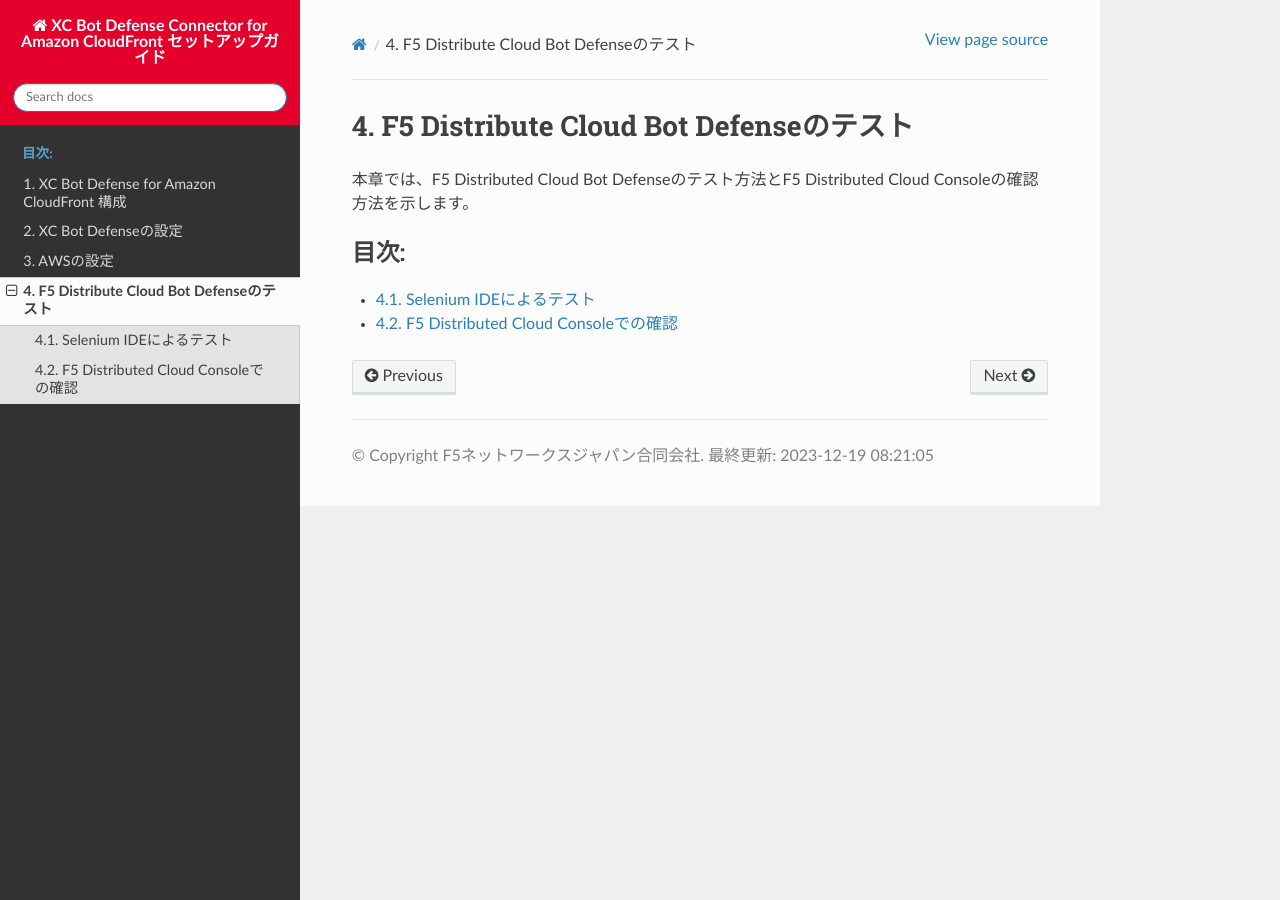
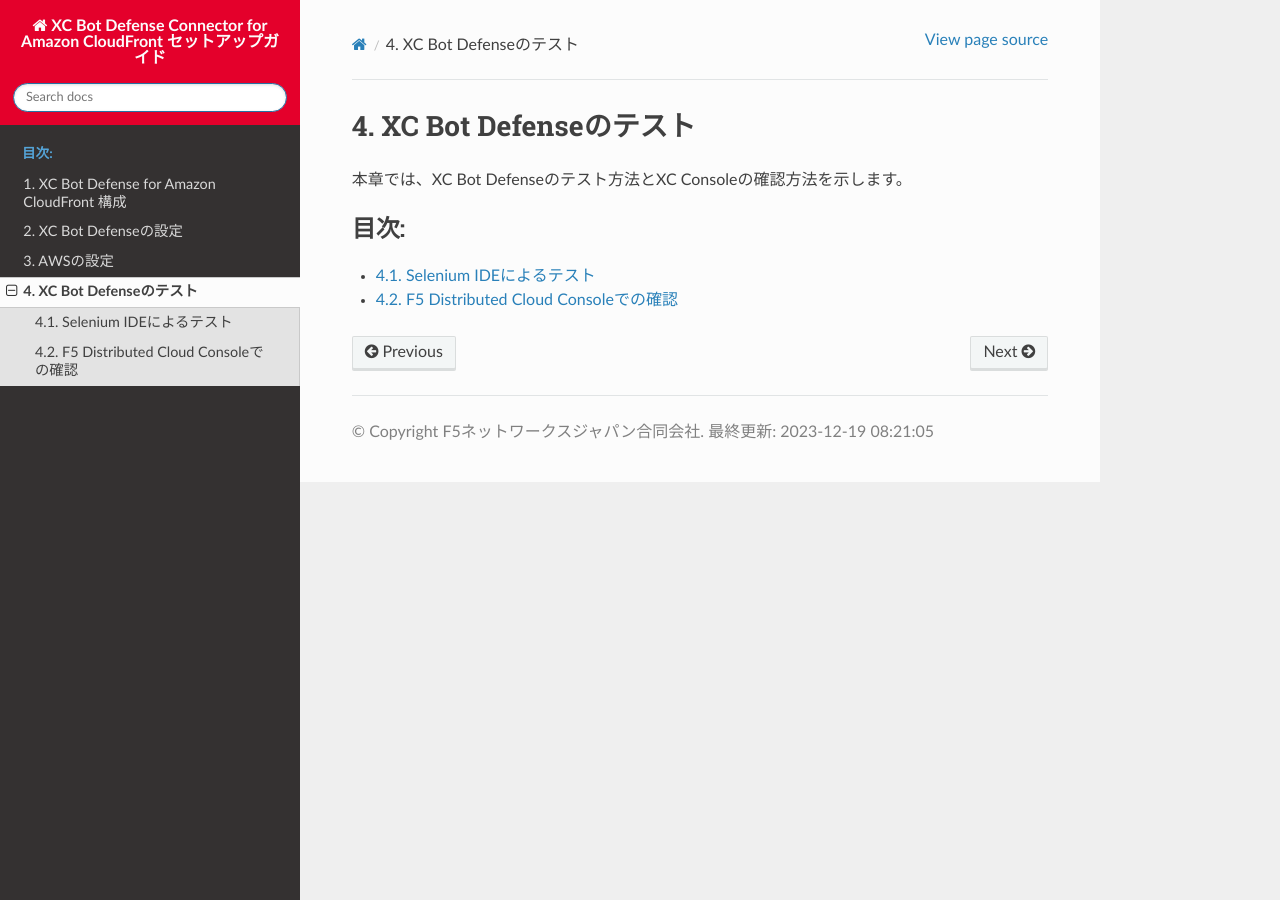
Before and after one commit to BeF5/f5j-xc-bd-cf-connector, a Sphinx documentation site: the page built from docs/content4/content4.rst, in a window 1280 px wide. Built offline with Sphinx 7.4.7 and the Read the Docs theme 2.0.0, drawn with Linux system fonts in a browser that asks for light colours.

Commit message:
Update content4.rst

```diff
--- a/docs/content4/content4.rst
+++ b/docs/content4/content4.rst
@@ -1,7 +1,7 @@
-F5 Distribute Cloud Bot Defenseのテスト
+XC Bot Defenseのテスト
 ================================================
 
-本章では、F5 Distributed Cloud Bot Defenseのテスト方法とF5 Distributed Cloud Consoleの確認方法を示します。
+本章では、XC Bot Defenseのテスト方法とXC Consoleの確認方法を示します。
 
 
 .. toctree::
```
